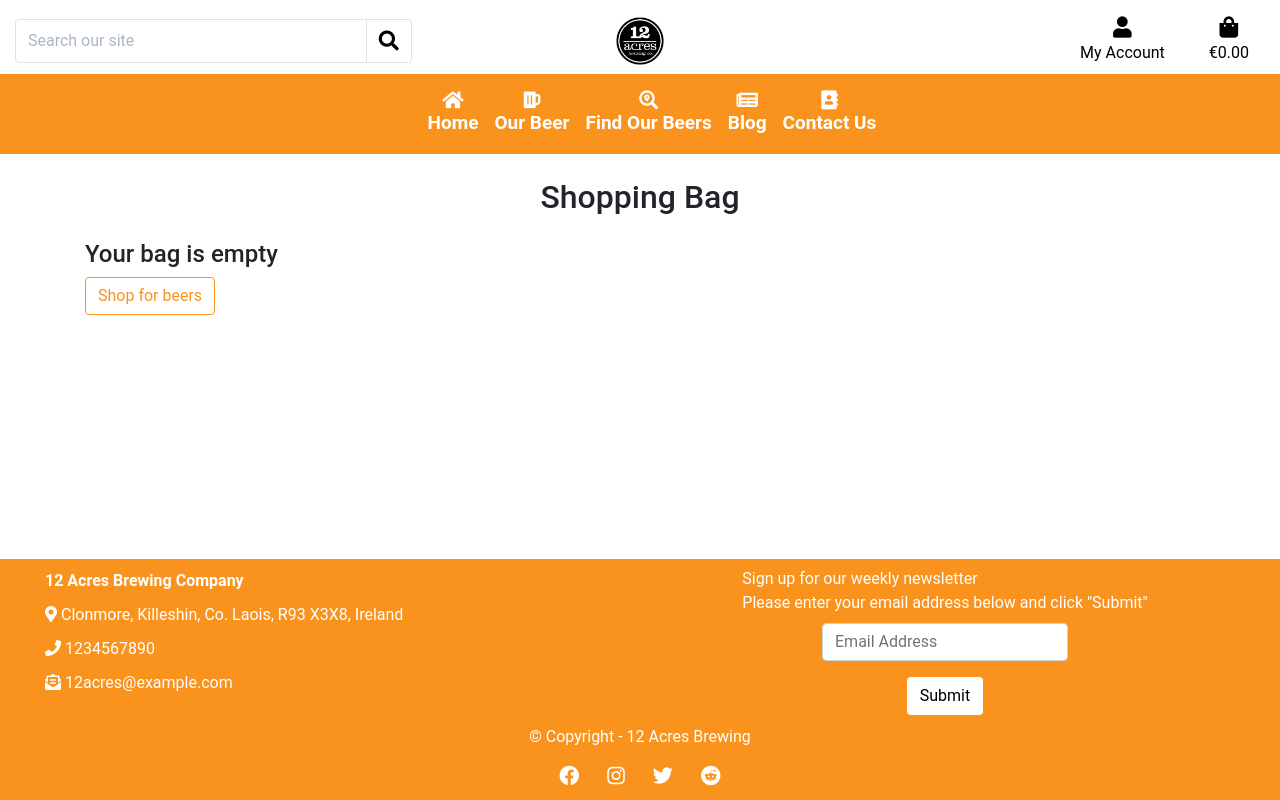
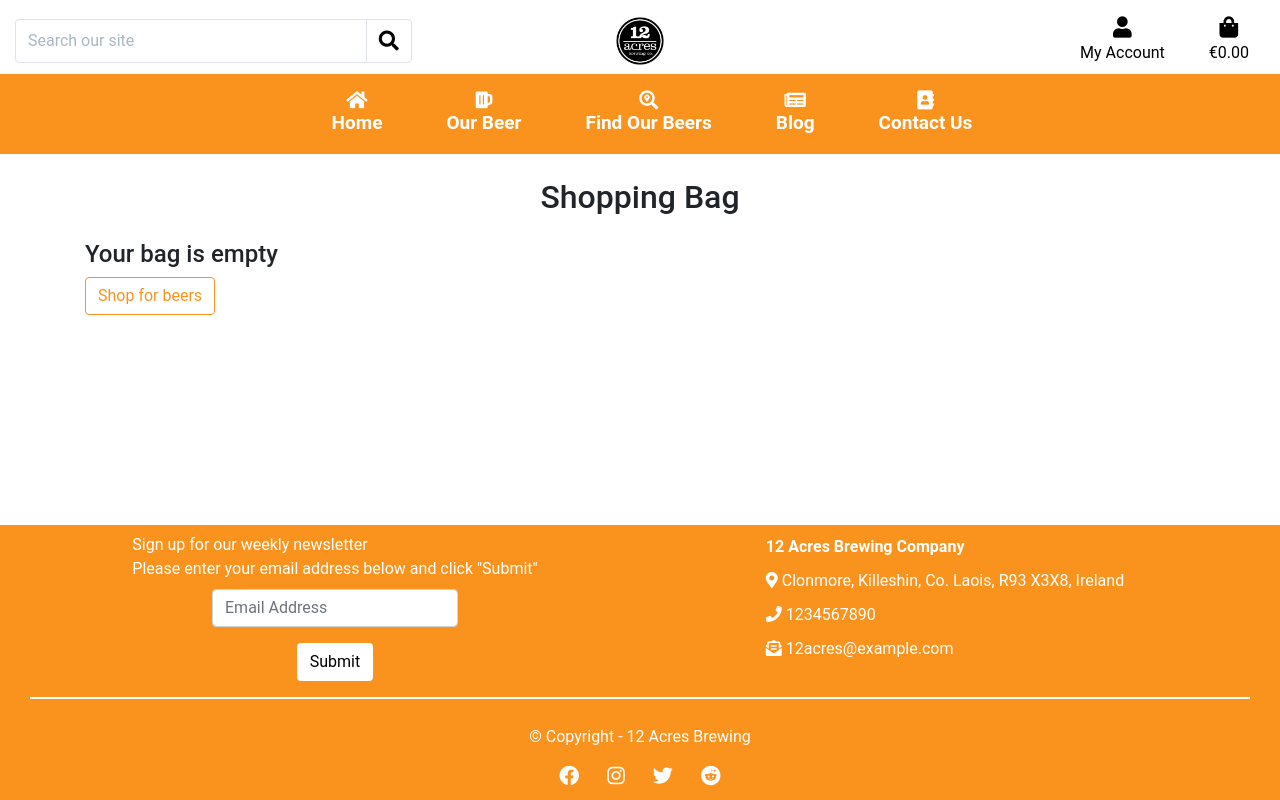
Before and after one commit to farrelleoin93/12-acres-beer, a Django app: page /bag/ in a window 1280 px wide. Run offline with Django 3.2, Linux system fonts and the light colour scheme; some libraries are stand-ins or nearby versions.

Commit message:
Added styles to footer

```diff
--- a/static/css/base.css
+++ b/static/css/base.css
@@ -292,6 +292,11 @@
     margin-bottom: 0;
 }
 
+footer hr {
+    border: 1px solid white;
+    width: 100%;
+}
+
 .footer-items {
     display: flex;
     align-items: center;
--- a/templates/base.html
+++ b/templates/base.html
@@ -166,34 +166,34 @@
                   </ul>
                 <!-- Main Nav -->
                 <div class="collapse navbar-collapse" id="main-nav">
-                    <ul class="navbar-nav w-auto mx-auto">
-                        <li>
+                    <ul class="navbar-nav my-100 mx-auto">
+                        <li class="px-4">
                             <a class="font-weight-bold nav-link text-white flex-col-center nav-icon" href="{% url 'home' %}" id="home-link">
                                 <i class="fas fa-home d-none d-lg-block"></i>
                                 <p>Home</p>
                             </a>
                         </li>
 
-                        <li>
+                        <li class="px-4">
                             <a class="font-weight-bold nav-link text-white flex-col-center nav-icon" href="{% url 'beers' %}" id="our-beer-link">
                                 <i class="fas fa-beer d-none d-lg-block"></i>
                                 <p>Our Beer</p>
                             </a>
                         </li>
 
-                        <li>
+                        <li class="px-4">
                             <a class="font-weight-bold nav-link text-white flex-col-center nav-icon" href="{% url 'findbeers' %}" id="find-our-beers-link">
                                 <i class="fas fa-search-location d-none d-lg-block"></i>
                                 <p>Find Our Beers</p>
                             </a>
                         </li>
-                        <li>
+                        <li class="px-4">
                             <a class="font-weight-bold nav-link text-white flex-col-center nav-icon" href="{% url 'blog' %}" id="blog-link">
                                 <i class="fas fa-newspaper d-none d-lg-block"></i>
                                 <p>Blog</p>
                             </a>
                         </li>
-                        <li>
+                        <li class="px-4">
                             <a class="font-weight-bold nav-link text-white flex-col-center nav-icon" href="{% url 'contact' %}" id="contact-us-link">
                                 <i class="fas fa-address-book d-none d-lg-block"></i>
                                 <p>Contact Us</p>
@@ -205,6 +205,7 @@
         </div>
     </header>
 
+    <!-- Show messages in form of toasts -->
     {% if messages %}
         <div class="message-container">
             {% for message in messages %}
@@ -232,12 +233,6 @@
     <!-- Footer -->
     <footer class="container-fluid dark-orange-background">
         <div class="row footer">
-            <div class="col-sm-12 col-md-6">
-                <p><strong>12 Acres Brewing Company</strong></p>
-                <p><i class="fas fa-map-marker-alt"></i> Clonmore, Killeshin, Co. Laois, R93 X3X8, Ireland</p>
-                <p><i class="fas fa-phone"></i> 1234567890</p>
-                <p><i class="fas fa-envelope-open-text"></i> 12acres@example.com</p>
-            </div>
             <!-- Newsletter sign up -->
             <div class="col-sm-12 col-md-6 footer-items flex-col-center">
                 <div class="text-left">
@@ -250,6 +245,17 @@
                    <input type="submit" class="btn bg-white text-black" value="Submit">
                </form>
            </div>
+           <hr class="d-md-none">
+           <!-- 12 Acres Info -->
+            <div class="col-sm-12 col-md-6 d-flex flex-column align-items-center">
+                <div>
+                    <p><strong>12 Acres Brewing Company</strong></p>
+                    <p><i class="fas fa-map-marker-alt"></i> Clonmore, Killeshin, Co. Laois, R93 X3X8, Ireland</p>
+                    <p><i class="fas fa-phone"></i> 1234567890</p>
+                    <p><i class="fas fa-envelope-open-text"></i> 12acres@example.com</p>
+                </div>
+            </div>
+            <hr>
             <!-- Social media links -->
             <div class="col-sm-12 flex-col-center">
                 <p class="footer-items">© Copyright - 12 Acres Brewing</p>
```
Lines whose indentation alone changed are shown as unchanged.
